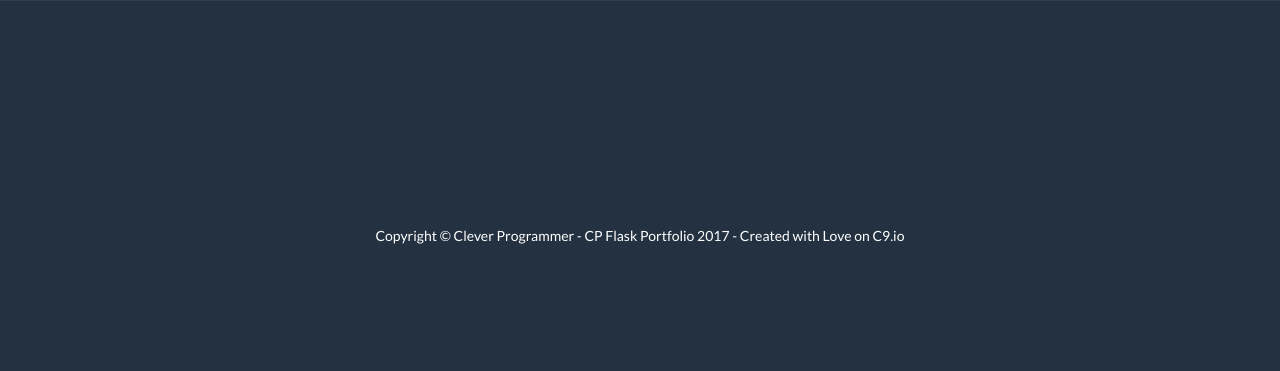
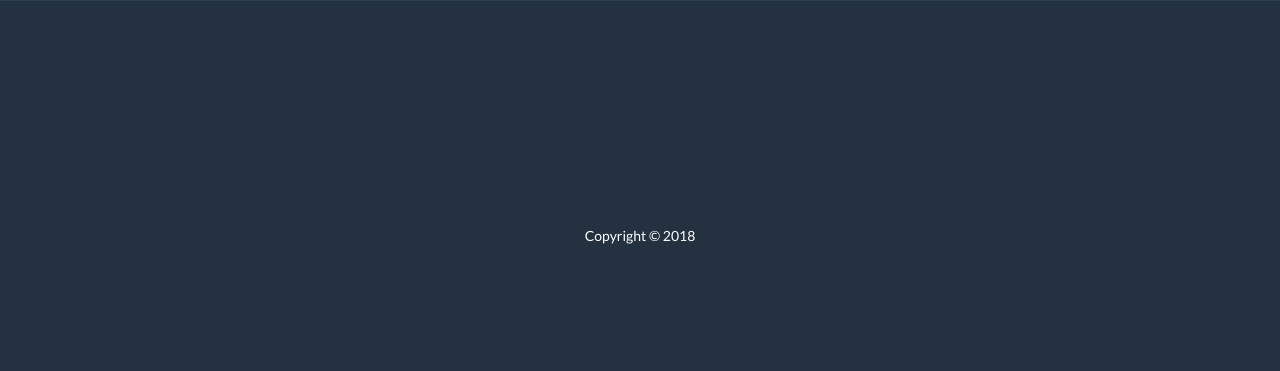
Before and after one commit to TerranceDWilliams1976/python-flask-portfolio, a Python web app: template templates/code.html in a window 1280 px wide. Shown: the part 2128-2499 px from the top of the page. Run offline with Jinja, Linux system fonts and the light colour scheme; the template is opened without the code that fills it, so the values that code supplies are empty; some libraries are stand-ins or nearby versions.

Commit message:
Update index.html

```diff
--- a/templates/index.html
+++ b/templates/index.html
@@ -198,7 +198,7 @@
             <div class="container">
                 <div class="row">
                     <div class="col-lg-12">
-                        Copyright &copy; Clever Programmer - CP Flask Portfolio 2017 - Created with Love on C9.io
+                        Copyright &copy; 2018
                     </div>
                 </div>
             </div>
```
